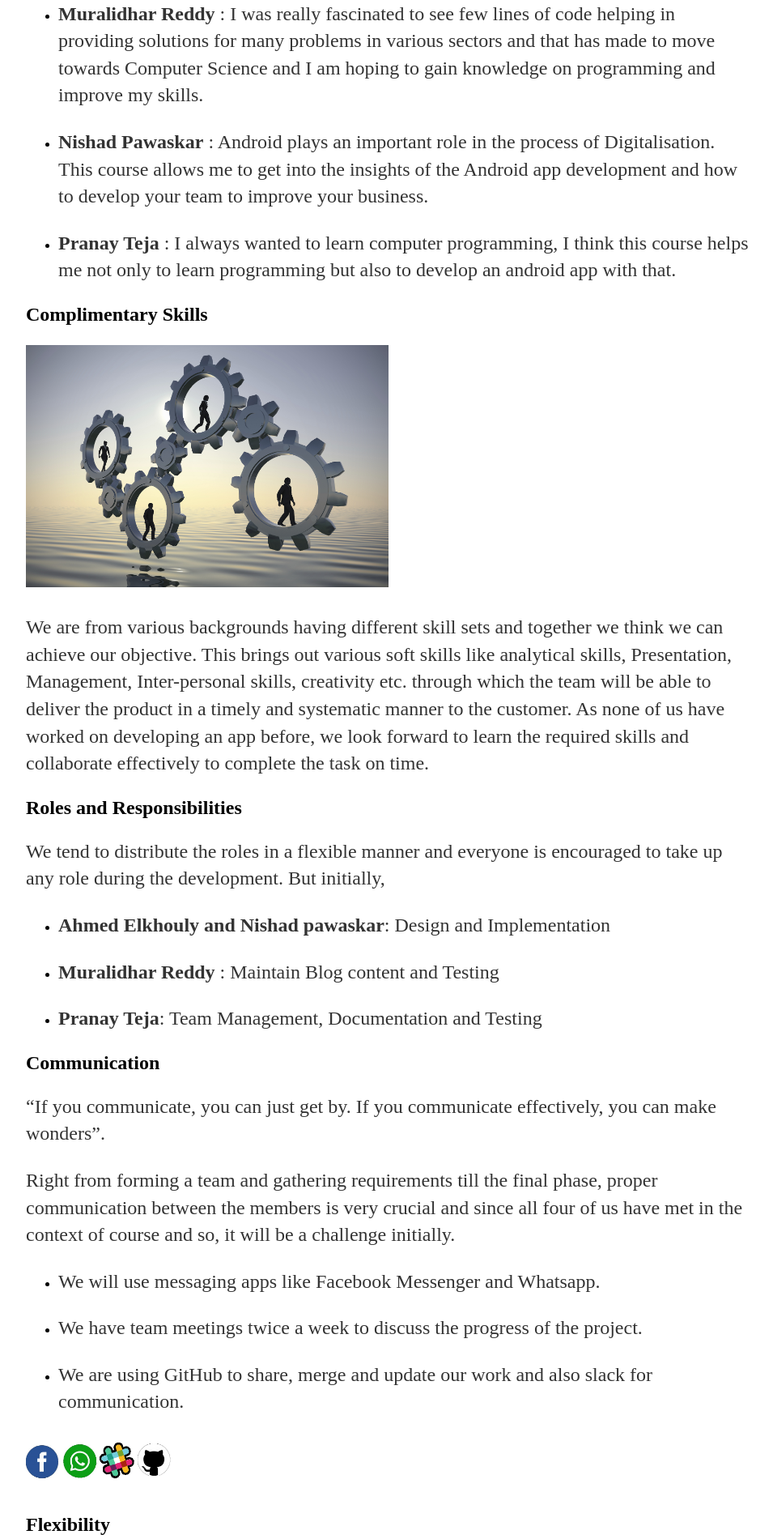
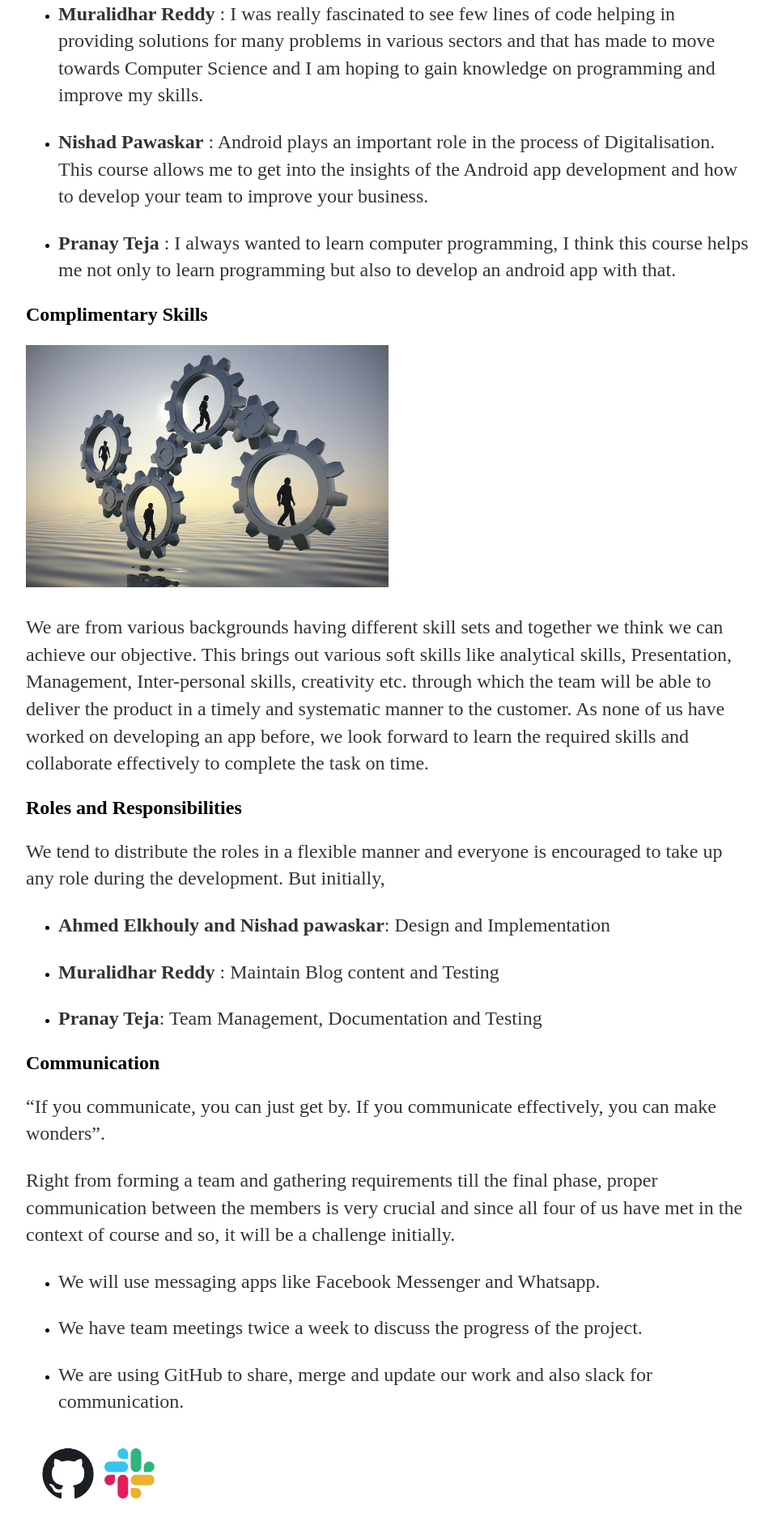
Before and after one commit to DBSE-teaching/isee2019-TeamMachine, a Jekyll site: the page built from docs/_posts/2019-04-15-Team-Presentation.md, in a window 1280 px wide. Shown: the part 1934-3834 px from the top of the page at 81% size, without its empty margins (160-1115 px from the left). Built offline with Jekyll 4.4.1, drawn with Linux system fonts in a browser that asks for light colours; a file with an impossible date is left out; grey boxes are pictures that could not be loaded.

Commit message:
Update 2019-04-15-Team-Presentation.md

```diff
--- a/docs/_posts/2019-04-15-Team-Presentation.md
+++ b/docs/_posts/2019-04-15-Team-Presentation.md
@@ -62,7 +62,7 @@ Right from forming a team and gathering requirements till the final phase, prope
 
 * We are using GitHub to share, merge and update our work and also slack for communication.
 
-![Communication]({{site.baseurl}}/images/Communication.png "Communication"){:height="20%" width="20%"}
+![Communication]({{site.baseurl}}/images/Communication1.jpg "Communication"){:height="20%" width="20%"}
 
 ## Flexibility
 
```
